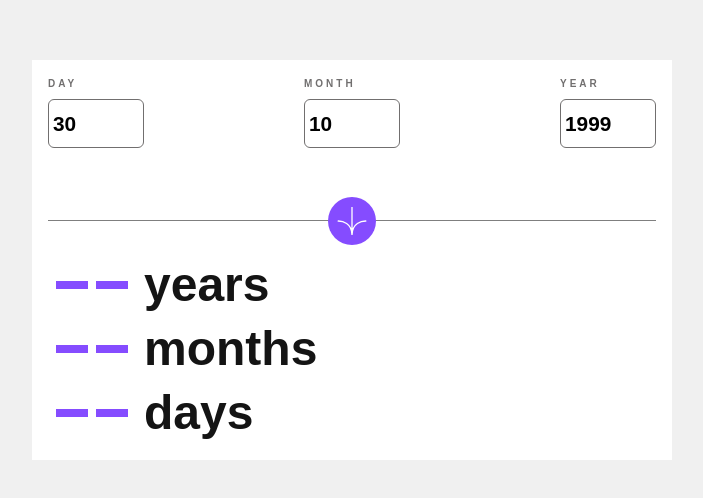
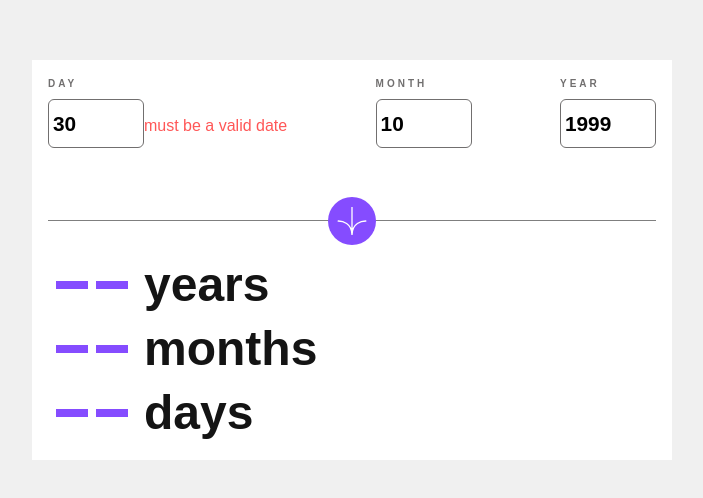
Before and after one commit to elghanbibadr/agecalc, a React (Vite) app: page / in a window 1280 px wide. Shown: the part 140-638 px from the top of the page, without its empty margins (288-991 px from the left). Built offline with nearby package versions, Linux system fonts and the light colour scheme.

Commit message:
this shit not working

```diff
--- a/src/App.jsx
+++ b/src/App.jsx
@@ -8,15 +8,17 @@ const App = () => {
   const [calculatedYear, setCalculatedYear] = useState('');
   const [calculatedMonth, setCalculatedMonth] = useState('');
   const [calculatedDay, setCalculatedDay] = useState('');
+  const [isValidDay,setIsValidDay] = useState(true);
 
-
-  const handleDayChange = (e) => setDay(e.target.value)
+  const handleDayChange = (e) => {
+    if (day.length>2)setIsValidDay(false)
+    setDay(e.target.value)
+  }
   const handleMonthChange = (e) => setMonth(e.target.value)
   const handleYearChange = (e) => setYear(e.target.value)
 
   const calcAge=() =>{
-   const currentTime= new Date();
-   let start = new Date(year,month,day);
+    let start = new Date(year,month,day);
    let end = new Date();
 
    // Calculate time difference in milliseconds
@@ -25,17 +27,15 @@ const App = () => {
    var yearsDiff = Math.floor(timeDiff / (1000 * 60 * 60 * 24 * 365.25));
    var remainingTime = timeDiff % (1000 * 60 * 60 * 24 * 365.25);
    var monthsDiff = Math.floor(remainingTime / (1000 * 60 * 60 * 24 * 30.44));
-   remainingTime %= 1000 * 60 * 60 * 24 * 30.44;
+   remainingTime %= 1000 * 60 * 60 * 24 *30.44;
    var daysDiff = Math.floor(remainingTime / (1000 * 60 * 60 * 24));
-
-
-
 
    setCalculatedDay(daysDiff)
    setCalculatedMonth(monthsDiff + 1)
    setCalculatedYear(yearsDiff)
 
   }
+
   return (
     <div className='h-screen  flex justify-center items-center   bg-Offwhite' >
       <div className='bg-White w-[70%] h-[400px] p-4 lg:w-1/2  '>
@@ -45,11 +45,13 @@ const App = () => {
             <div>
               <label htmlFor="day">day</label>
               <input id="day"
+               maxLength={2}
                 type='number'
                 value={day}
                 name="day"
                 onChange={handleDayChange}
                 placeholder='DD' />
+             {isValidDay && <span className="text-Lightred ">must be a valid date</span>}
             </div>
             <div>
               <label htmlFor="month" >month</label>
--- a/src/index.css
+++ b/src/index.css
@@ -21,7 +21,7 @@ label{
 }
 
 input{
-  @apply  placeholder:font-bold font-bold text-[1.3rem] w-24 border-[1px]   px-1 my-2 border-Smokeygrey rounded-md  py-2 focus:border-Purple outline-none
+  @apply  placeholder:font-bold relative font-bold text-[1.3rem] w-24 border-[1px]   px-1 my-2 border-Smokeygrey rounded-md  py-2 focus:border-Purple outline-none
 }
 
 h1{
```
